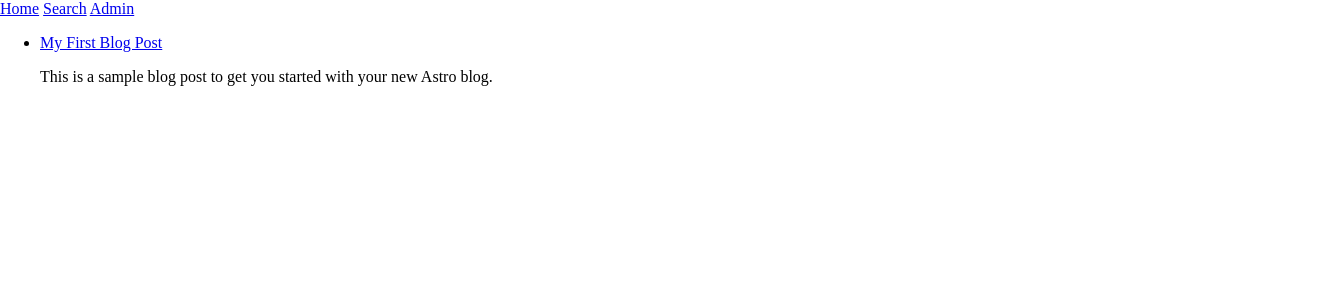
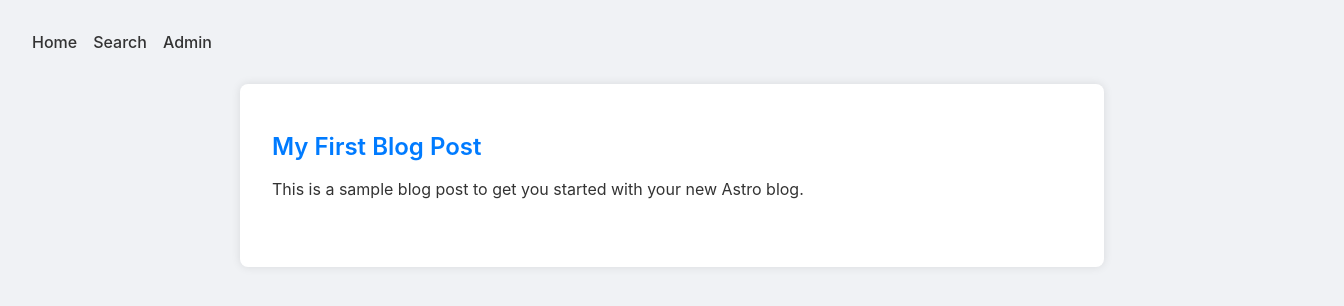
Before and after one commit to HassanAliMAli/HassanWrites, an Astro site: page / in a window 1280 px wide. Shown: the whole page, 1344 px wide, since content can reach past the window. Built offline with nearby package versions, Linux system fonts and the light colour scheme; Astro itself is replaced by a stand-in of ours.

Commit message:
feat: add basic styling to the blog

```diff
--- a/src/layouts/Layout.astro
+++ b/src/layouts/Layout.astro
@@ -23,5 +23,7 @@ import '../styles/global.css';
 	        <a href="/admin">Admin</a>
 	      </nav>
 	    </header>
-	    <slot />
+	    <main>
+	      <slot />
+	    </main>
 	  </body></html>
--- a/src/styles/global.css
+++ b/src/styles/global.css
@@ -1,6 +1,98 @@
+/* Reset and base styles */
 html,
 body {
 	margin: 0;
 	width: 100%;
 	height: 100%;
+	font-family: -apple-system, BlinkMacSystemFont, "Segoe UI", Roboto, Helvetica, Arial, sans-serif;
+	background-color: #f0f2f5;
+	color: #333;
 }
+
+/* Layout */
+body {
+	padding: 2rem;
+}
+
+main {
+	max-width: 800px;
+	margin: 0 auto;
+	background-color: #fff;
+	padding: 2rem;
+	border-radius: 8px;
+	box-shadow: 0 0 10px rgba(0, 0, 0, 0.1);
+}
+
+/* Header */
+header {
+	margin-bottom: 2rem;
+}
+
+nav {
+	display: flex;
+	gap: 1rem;
+}
+
+nav a {
+	color: #333;
+	text-decoration: none;
+	font-weight: 500;
+}
+
+nav a:hover {
+	color: #007bff;
+}
+
+/* Typography */
+h1, h2, h3, h4, h5, h6 {
+	margin-top: 0;
+}
+
+h1 {
+	font-size: 2.5rem;
+}
+
+p {
+	line-height: 1.6;
+}
+
+a {
+	color: #007bff;
+}
+
+a:hover {
+	text-decoration: none;
+}
+
+/* Blog Post List */
+ul {
+	list-style: none;
+	padding: 0;
+}
+
+li {
+	margin-bottom: 2rem;
+}
+
+li a {
+	font-size: 1.5rem;
+	font-weight: 600;
+	text-decoration: none;
+}
+
+/* Blog Post */
+article {
+	padding-bottom: 2rem;
+	border-bottom: 1px solid #eee;
+}
+
+article:last-of-type {
+	border-bottom: none;
+}
+
+article img {
+	max-width: 100%;
+	height: auto;
+	border-radius: 8px;
+	margin-top: 1rem;
+}
```
